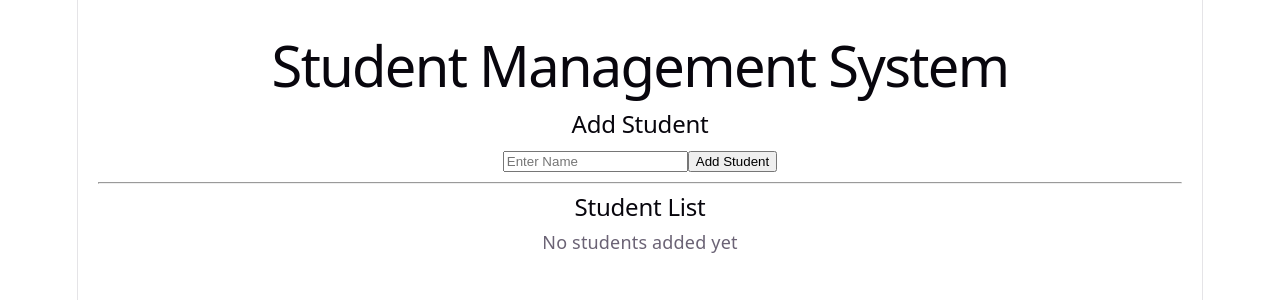
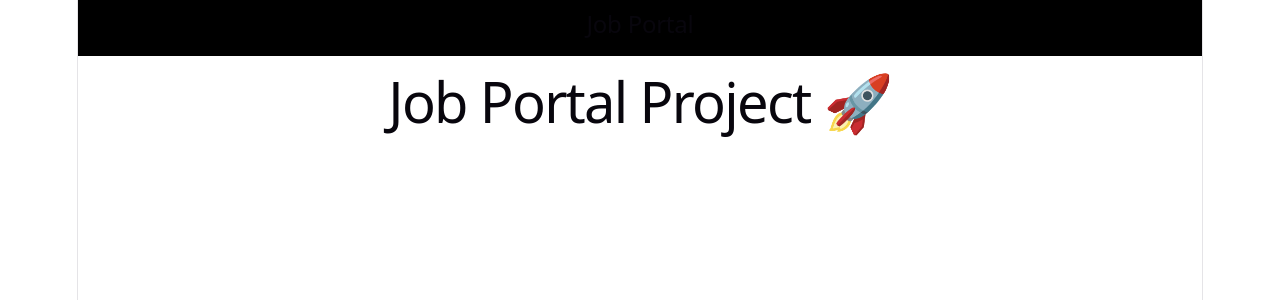
Before and after one commit to pritimotghare497-svg/student-management, a React (Vite) app: page / in a window 1280 px wide. Shown: the top 300 px of the page. Built offline with nearby package versions, Linux system fonts and the light colour scheme.

Commit message:
Added Navbar component

```diff
--- a/src/App.jsx
+++ b/src/App.jsx
@@ -1,44 +1,10 @@
-import { useState } from "react";
+import Navbar from "./components/Navbar";
 
 function App() {
-  const [name, setName] = useState("");
-  const [students, setStudents] = useState([]);
-
-  const addStudent = () => {
-    if (name.trim() === "") return;
-
-    setStudents([...students, name]);
-    setName("");
-  };
-
   return (
-    <div style={{ padding: "20px" }}>
-      <h1>Student Management System</h1>
-
-      <h2>Add Student</h2>
-
-      <input
-        type="text"
-        placeholder="Enter Name"
-        value={name}
-        onChange={(e) => setName(e.target.value)}
-      />
-
-      <button onClick={addStudent}>Add Student</button>
-
-      <hr />
-
-      <h2>Student List</h2>
-
-      {students.length === 0 ? (
-        <p>No students added yet</p>
-      ) : (
-        <ul>
-          {students.map((student, index) => (
-            <li key={index}>{student}</li>
-          ))}
-        </ul>
-      )}
+    <div>
+      <Navbar />
+      <h1>Job Portal Project 🚀</h1>
     </div>
   );
 }
--- /dev/null
+++ b/src/components/Navbar.jsx
@@ -0,0 +1,9 @@
+function Navbar() {
+  return (
+    <nav style={{ background: "black", color: "white", padding: "10px" }}>
+      <h2>Job Portal</h2>
+    </nav>
+  );
+}
+
+export default Navbar;
```
